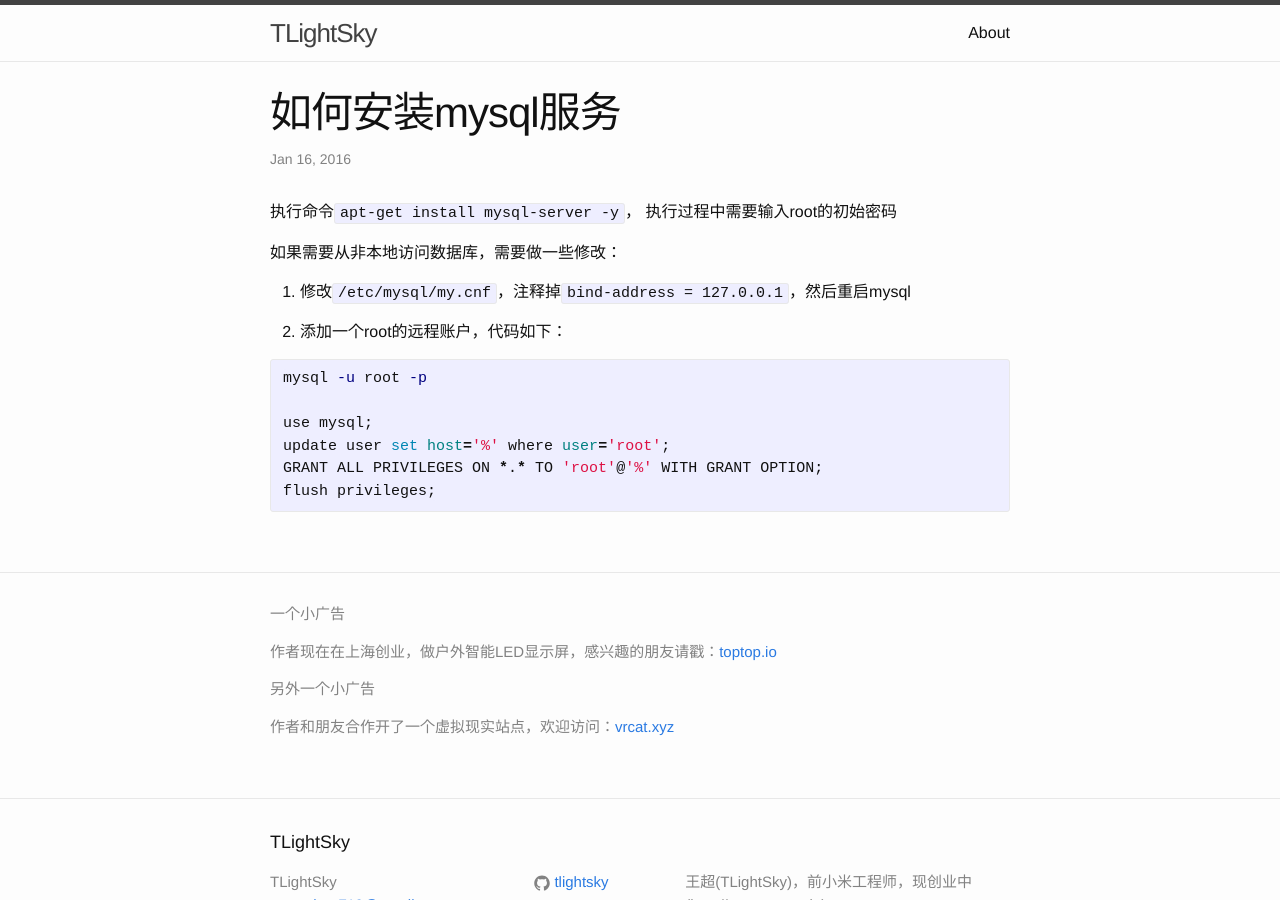
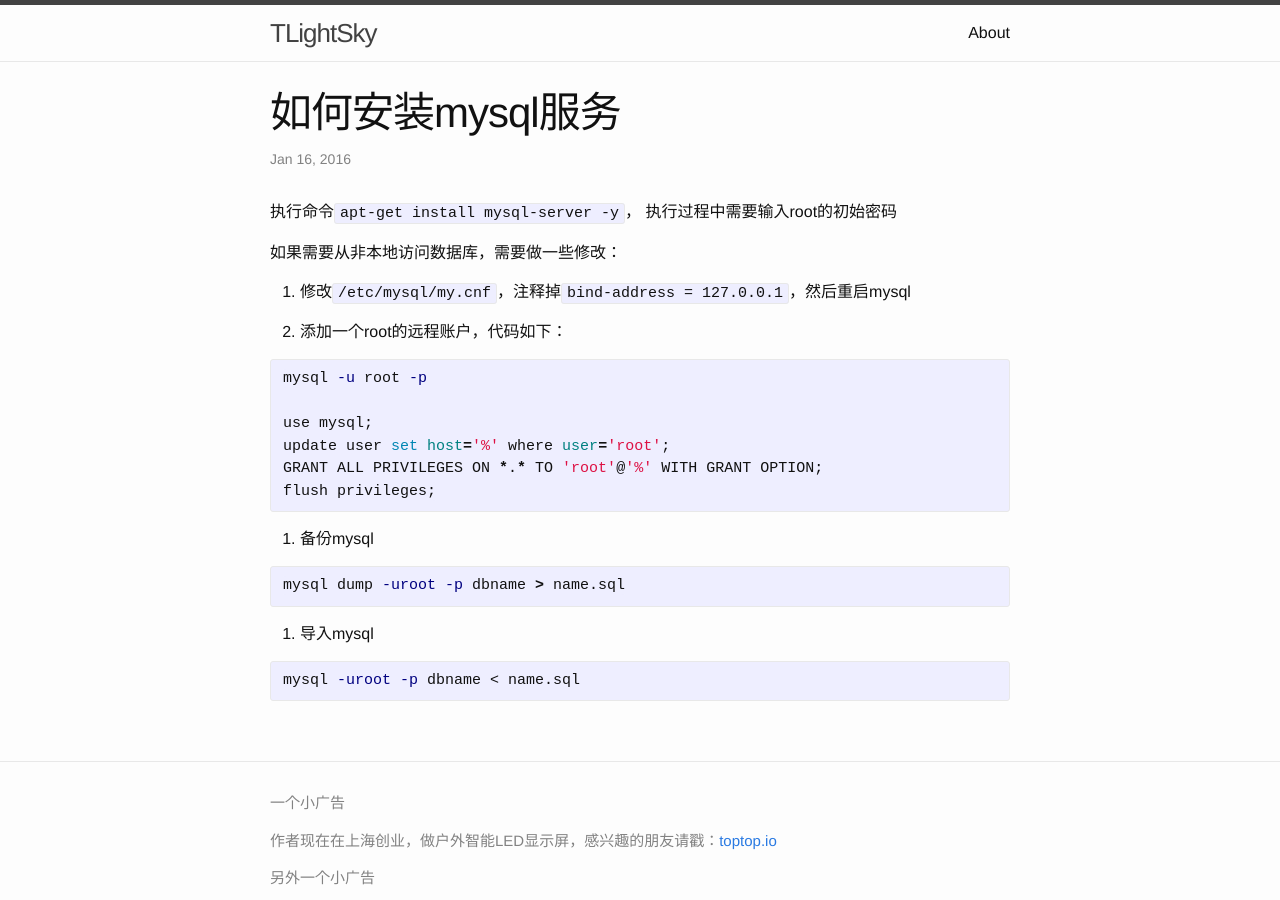
Before and after one commit to tlightsky/tlightsky.github.io, a Jekyll site: the page built from _posts/2016-1-16-how-to-install-mysql-server.md, in a window 1280 px wide and 900 px high. Built offline with Jekyll 4.4.1, drawn with Linux system fonts in a browser that asks for light colours.

Commit message:
add post

```diff
--- a/_posts/2016-1-16-how-to-install-mysql-server.md
+++ b/_posts/2016-1-16-how-to-install-mysql-server.md
@@ -23,3 +23,15 @@ update user set host='%' where user='root';
 GRANT ALL PRIVILEGES ON *.* TO 'root'@'%' WITH GRANT OPTION;
 flush privileges;
 {% endhighlight %}
+
+3. 备份mysql
+
+{% highlight bash %}
+mysql dump -uroot -p dbname > name.sql
+{% endhighlight %}
+
+4. 导入mysql
+
+{% highlight bash %}
+mysql -uroot -p dbname < name.sql
+{% endhighlight %}
```
